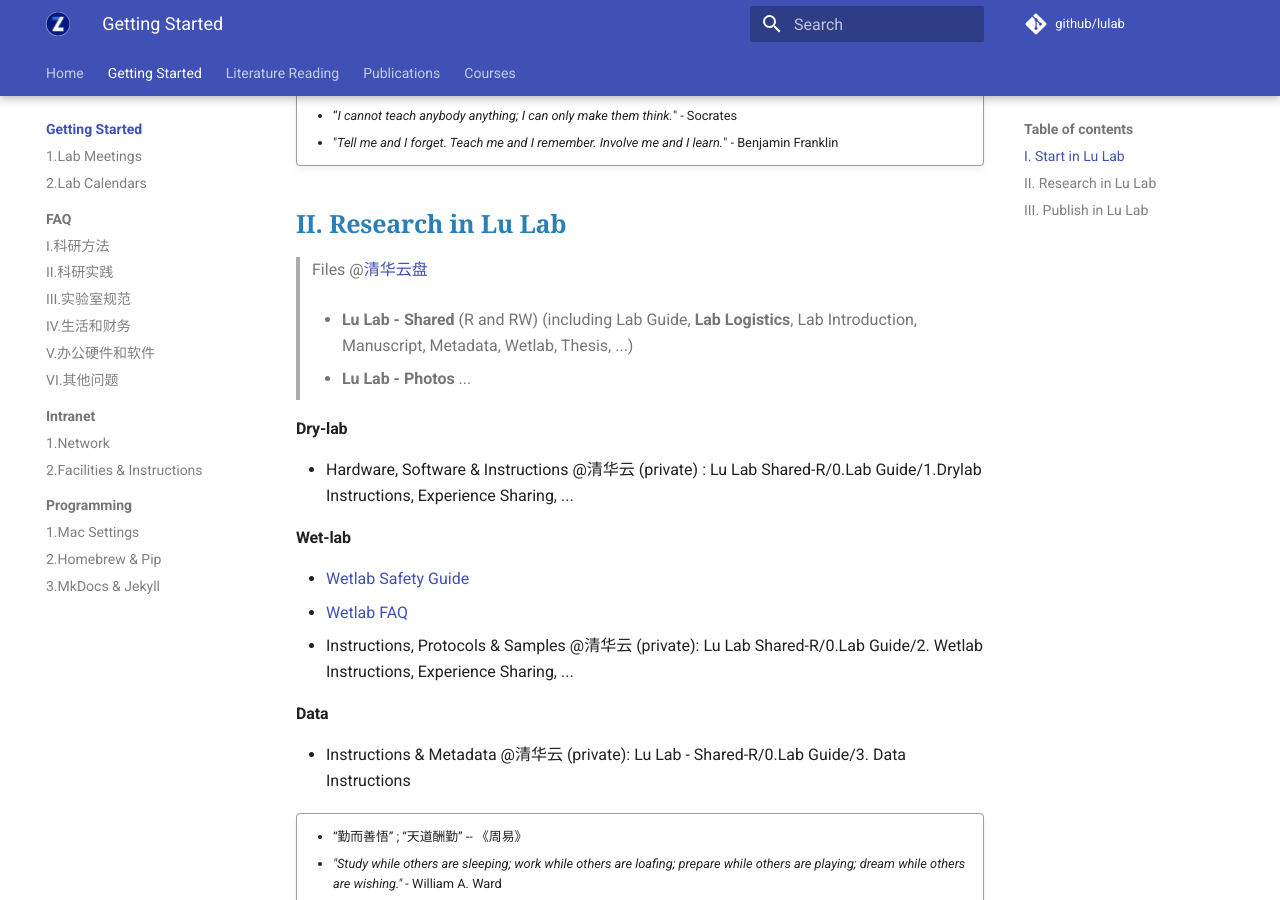
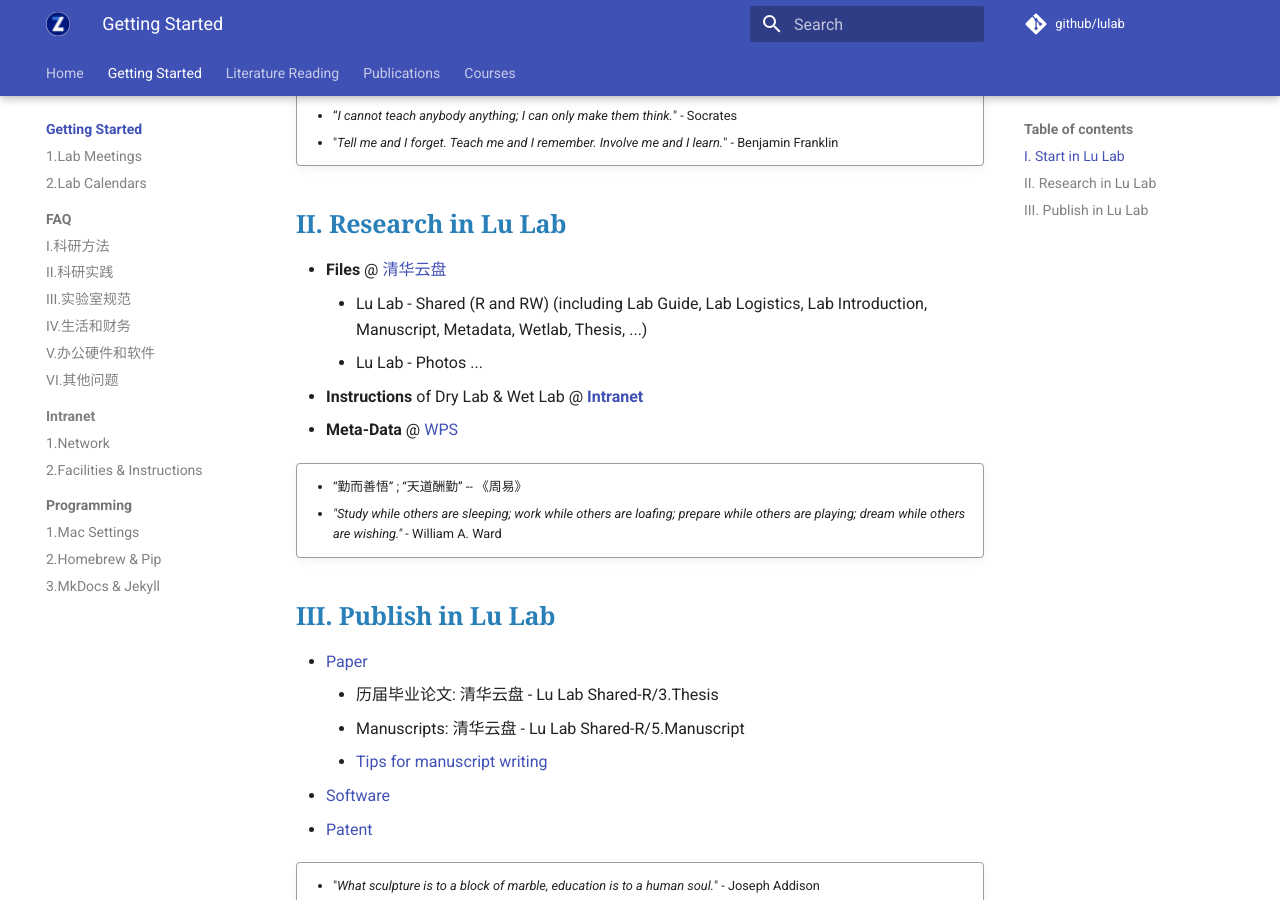
Before and after one commit to lulab/mkdocs, an MkDocs documentation site: the page built from docs/index.md, in a window 1280 px wide and 900 px high, scrolled down 666 px. Built offline with MkDocs 1.6.1 and Material for MkDocs 9.7.7, drawn with Linux system fonts in a browser that asks for light colours.

Commit message:
update intranet

```diff
--- a/docs/index.md
+++ b/docs/index.md
@@ -29,25 +29,11 @@
 
 ## **II. Research in Lu Lab**
 
-> Files @[清华云盘](https://cloud.tsinghua.edu.cn)
->
-> *  **Lu Lab - Shared** (R and RW) (including Lab Guide,  **Lab Logistics**,  Lab Introduction, Manuscript, Metadata, Wetlab, Thesis, ...)
->
-> *  **Lu Lab - Photos** ...
-
-#### **Dry-lab**
-
-* Hardware, Software & Instructions @清华云 (private) : Lu Lab Shared-R/0.Lab Guide/1.Drylab Instructions, Experience Sharing, ...
-
-#### **Wet-lab**
-
-* [Wetlab Safety Guide](https://lulab1.gitbook.io/training/wetlab-training/wetlab_safety)
-* [Wetlab FAQ](https://lulab1.gitbook.io/training/wetlab-training/wetlab-faq)
-* Instructions, Protocols & Samples @清华云 (private): Lu Lab Shared-R/0.Lab Guide/2. Wetlab Instructions, Experience Sharing, ...
-
-#### **Data**
-
-* Instructions & Metadata @清华云 (private): Lu Lab - Shared-R/0.Lab Guide/3. Data Instructions
+* **Files** @ [清华云盘](https://cloud.tsinghua.edu.cn)
+    *  Lu Lab - Shared (R and RW) (including Lab Guide,  Lab Logistics,  Lab Introduction, Manuscript, Metadata, Wetlab, Thesis, ...)
+    *  Lu Lab - Photos ...
+* **Instructions** of Dry Lab & Wet Lab @ [**Intranet**](intranet/index.md)
+* **Meta-Data** @ [WPS](https://365.kdocs.cn/tags/star)
 
 
 !!!quote ""
@@ -56,9 +42,6 @@
 
 
 ## III. Publish in Lu Lab
-
->
-
 
 * [Paper](./pub/pub.md)
 	* 历届毕业论文: 清华云盘 - Lu Lab Shared-R/3.Thesis
--- a/mkdocs.yml
+++ b/mkdocs.yml
@@ -84,6 +84,7 @@ nav:
       - V.办公硬件和软件: faq/faq-5.md
       - VI.其他问题: faq/faq-6.md
     - Intranet:
+      - Overview: intranet/index.md
       - 1.Network: intranet/network.md
       - 2.Facilities & Instructions: intranet/facilities.md
     - Programming:
```
Also changed, not shown: docs/intranet/facilities.md (+10 -2 lines), docs/intranet/index.md (added, +11 -0 lines).
